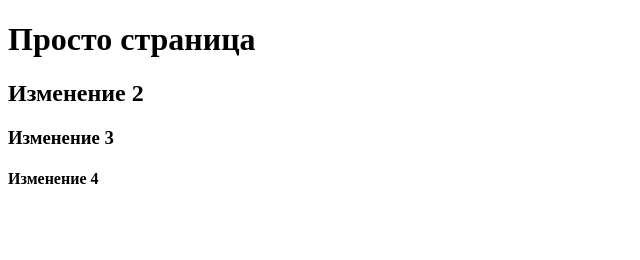
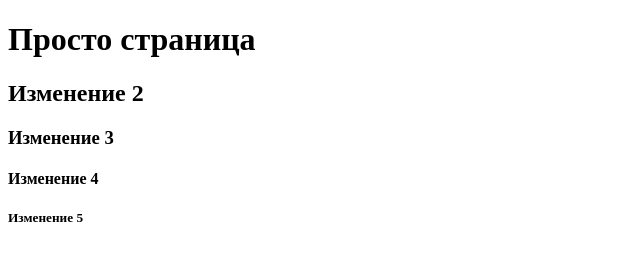
Before and after one commit to RomanNagornih/test, a plain HTML site: page index.html in a window 1280 px wide. Shown: the full height of the page, 0-640 px from the left. Drawn offline with Linux system fonts and the light colour scheme.

Commit message:
Update index.html
Добавил  5 изменение

```diff
--- a/index.html
+++ b/index.html
@@ -9,5 +9,6 @@
 <H2>Изменение 2 </H2>
 <H3> Изменение 3</H3>
 <H4>Изменение 4 </H4>
+<H5>Изменение 5</H5>
 </body>
 </html>
```
